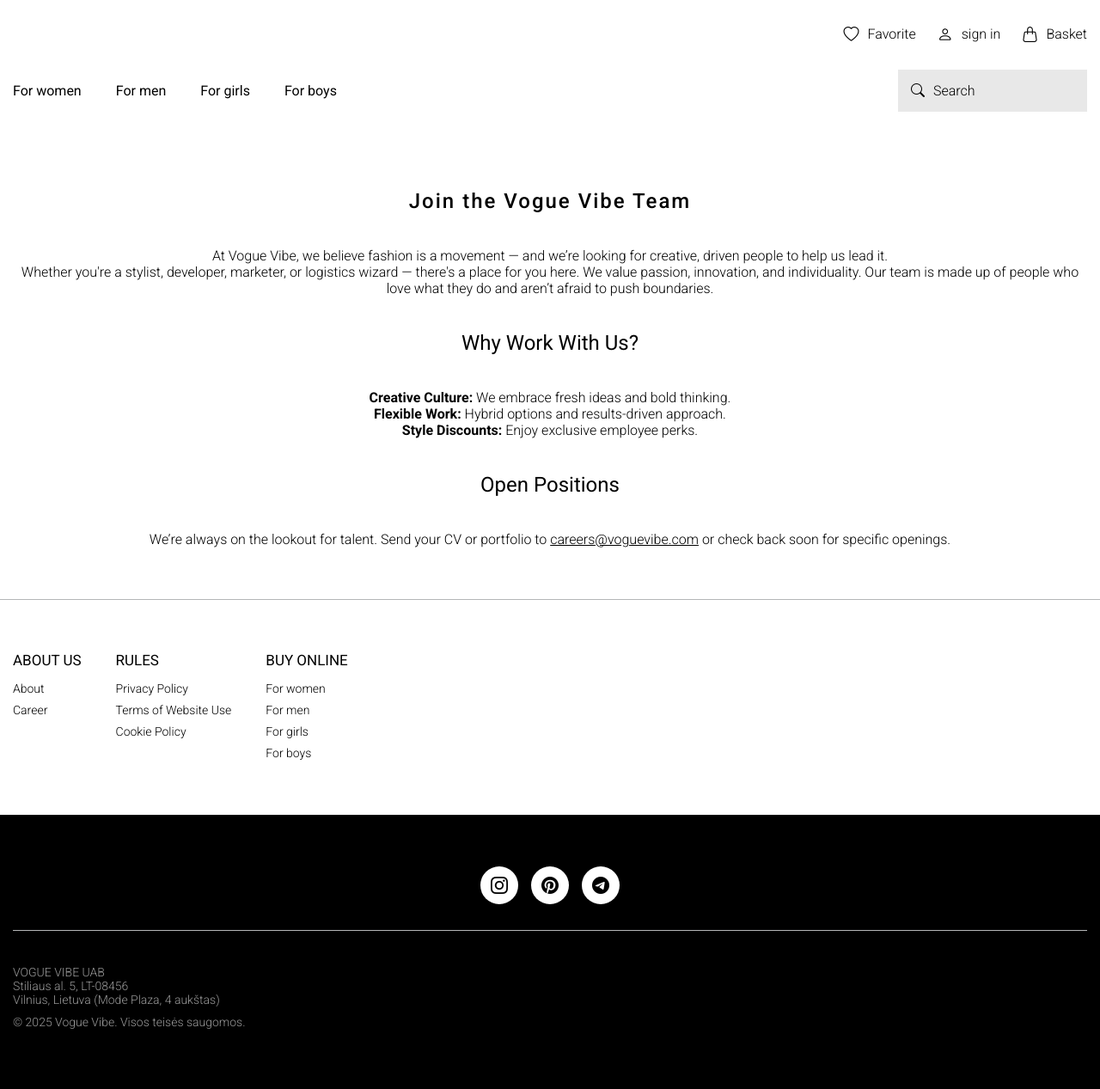
After one commit to AnnMurr/VogueVibe, a Django app: page /career/ in a window 1280 px wide. The commit adds this page. Shown: the whole page at 86% size. Run offline with Django 5.2, Linux system fonts and the light colour scheme.

Commit message:
created career page

```diff
--- a/app/urls.py
+++ b/app/urls.py
@@ -24,4 +24,5 @@ urlpatterns = [
     path("admin/", admin.site.urls),
     path("", views.index, name="index"),
     path("about/", views.about, name="about"),
+    path("career/", views.career, name="career"),
 ]
--- /dev/null
+++ b/main/static/deps/css/career/career.css
@@ -0,0 +1,32 @@
+.career__wrapper {
+    padding: 60px 0;
+    text-align: center;
+}
+
+.career__heading {
+    padding-bottom: 40px;
+}
+
+.career__heading h2 {
+    font-weight: 500;
+    letter-spacing: 2px;
+}
+
+.career__title {
+    padding: 30px 0;
+}
+
+.career__title h2 {
+    padding: 10px 0;
+    font-weight: 400;
+    font-size: 24px;
+}
+
+.career__email {
+    color: #000;
+    text-decoration: underline;
+}
+
+.career__email:hover {
+    opacity: 0.6;
+}
--- a/main/templates/main/base.html
+++ b/main/templates/main/base.html
@@ -71,6 +71,7 @@
         </div>
       </div>
     </header>
+
     {% block banner %}
 
     {% endblock %}
@@ -78,6 +79,11 @@
     {% block about %}
 
     {% endblock %}
+
+    {% block career %}
+
+    {% endblock  %}
+
     <footer class="footer">
       <div class="footer__container">
         <div class="footer__wrapper">
--- /dev/null
+++ b/main/templates/main/career.html
@@ -0,0 +1,52 @@
+{% extends "main/base.html" %}
+{% load static %}
+
+{% block css %}
+<link rel="stylesheet" href="{% static "deps/css/career/career.css" %}">
+{% endblock %}
+
+{% block career %}
+<section class="career">
+  <div class="container">
+    <div class="career__wrapper">
+      <div class="career__heading">
+        <h2>Join the Vogue Vibe Team</h2>
+      </div>
+      <p>
+        At Vogue Vibe, we believe fashion is a movement — and we’re looking for
+        creative, driven people to help us lead it.
+      </p>
+      <p>
+        Whether you're a stylist, developer, marketer, or logistics wizard —
+        there's a place for you here. We value passion, innovation, and
+        individuality. Our team is made up of people who love what they do and
+        aren’t afraid to push boundaries.
+      </p>
+      <div class="career__title">
+        <h2>Why Work With Us?</h2>
+      </div>
+      <ul>
+        <li>
+          <strong>Creative Culture:</strong> We embrace fresh ideas and bold
+          thinking.
+        </li>
+        <li>
+          <strong>Flexible Work:</strong> Hybrid options and results-driven
+          approach.
+        </li>
+        <li>
+          <strong>Style Discounts:</strong> Enjoy exclusive employee perks.
+        </li>
+      </ul>
+      <div class="career__title">
+        <h2>Open Positions</h2>
+      </div>
+      <p>
+        We’re always on the lookout for talent. Send your CV or portfolio to
+        <a class="career__email" href="mailto:careers@voguevibe.com">careers@voguevibe.com</a>
+        or check back soon for specific openings.
+      </p>
+    </div>
+  </div>
+</section>
+{% endblock %}
--- a/main/views.py
+++ b/main/views.py
@@ -13,3 +13,6 @@ def index(request):
 
 def about(request):
     return render(request, "main/about.html")
+
+def career(request) :
+    return render(request, "main/career.html")
```
